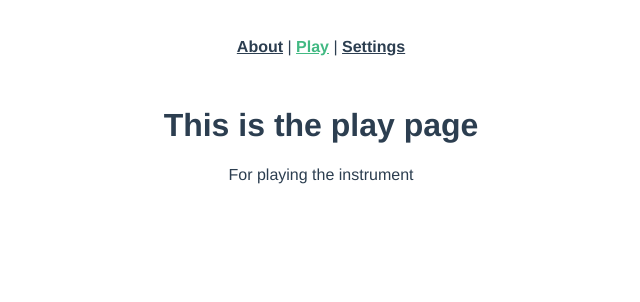
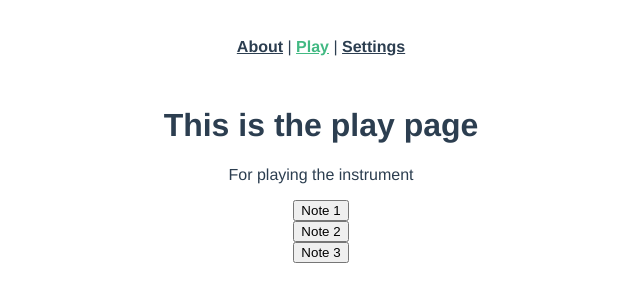
Before and after one commit to gawainhewitt/orchlab-strings, a Vue app: page /play in a window 1280 px wide. Shown: the top 302 px of the page, without its empty margins (319-959 px from the left). Built offline with nearby package versions, Linux system fonts and the light colour scheme.

Commit message:
Buttons made on the playview page

```diff
--- a/src/App.vue
+++ b/src/App.vue
@@ -5,7 +5,22 @@
     <router-link to="/settings">Settings</router-link>
   </nav>
   <router-view/>
+
+  <!-- <div id="app">
+    <app-button />
+  </div> -->
 </template>
+
+<script>
+// import AppButton from "./components/AppButton.vue"
+
+export default {
+  // name: "App",
+  // components: {
+  //   AppButton
+  // }
+}
+</script>
 
 <style>
 #app {
@@ -15,6 +30,16 @@
   text-align: center;
   color: #2c3e50;
 }
+
+.btn {
+  padding: 30px;
+  flex: 1 0 auto;
+  color: #4248b9;
+}
+
+/* .block {
+  flex: 1 0 auto;
+} */
 
 nav {
   padding: 30px;
--- /dev/null
+++ b/src/components/AppButton.vue
@@ -0,0 +1,36 @@
+<template>
+  <button class="dark baseButton">
+    {{ buttonText }}
+  </button>
+</template>
+
+
+<script>
+  export default {
+    props: {
+      buttonText: {
+        type: String,
+        default: () => "Label",
+      },
+    }
+  }
+</script>
+
+<style scoped>
+
+  /* .baseButton {
+    padding: 10px;
+    border: none;
+    radius:
+  }
+
+  .light {
+    background: white;
+    color: black;
+  }
+
+  .dark {
+    background: black;
+    color: white;
+  } */
+</style>
--- a/src/views/PlayView.vue
+++ b/src/views/PlayView.vue
@@ -1,6 +1,37 @@
+
+
 <template>
   <div class="play">
     <h1>This is the play page</h1>
     <p>For playing the instrument</p>
   </div>
+
+  <div id="app">
+    <app-button buttonText="Note 1"/> <br>
+    <app-button buttonText="Note 2"/> <br>
+    <app-button buttonText="Note 3"/>
+  </div>
+
 </template>
+
+<script>
+  import AppButton from "../components/AppButton.vue"
+
+    export default {
+      name: "App",
+      components: {
+         AppButton
+       },
+      data() {
+          return {
+          }
+      },
+      methods: {
+        sayhello(){
+          alert('hello');
+        },
+      }
+    }
+
+
+</script>
```
